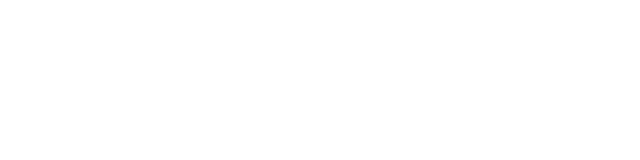
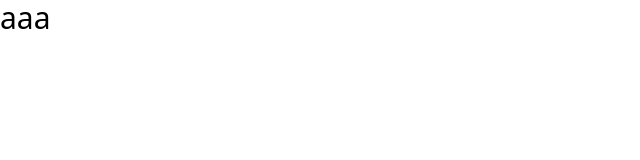
Before and after one commit to takashi145/nya-morse, a Svelte app: page / in a window 1280 px wide. Shown: the top 160 px of the page, without its empty margins (0-640 px from the left). Built offline with nearby package versions, Linux system fonts and the light colour scheme.

Commit message:
tailwindcssインストール

```diff
--- a/package.json
+++ b/package.json
@@ -17,5 +17,9 @@
     "svelte-check": "^4.3.2",
     "typescript": "~5.9.3",
     "vite": "^7.1.7"
+  },
+  "dependencies": {
+    "@tailwindcss/vite": "^4.1.16",
+    "tailwindcss": "^4.1.16"
   }
 }
--- a/src/App.svelte
+++ b/src/App.svelte
@@ -2,5 +2,5 @@
 </script>
 
 <main>
-  <div></div>
+  <div class="text-3xl">aaa</div>
 </main>
--- a/src/app.css
+++ b/src/app.css
@@ -0,0 +1 @@
+@import "tailwindcss";
--- a/vite.config.ts
+++ b/vite.config.ts
@@ -1,7 +1,8 @@
 import { defineConfig } from 'vite'
 import { svelte } from '@sveltejs/vite-plugin-svelte'
+import tailwindcss from '@tailwindcss/vite'
 
 // https://vite.dev/config/
 export default defineConfig({
-  plugins: [svelte()],
+  plugins: [svelte(), tailwindcss()],
 })
```
Also changed, not shown: 1 other file (tests, documents, lock files or other folders).
